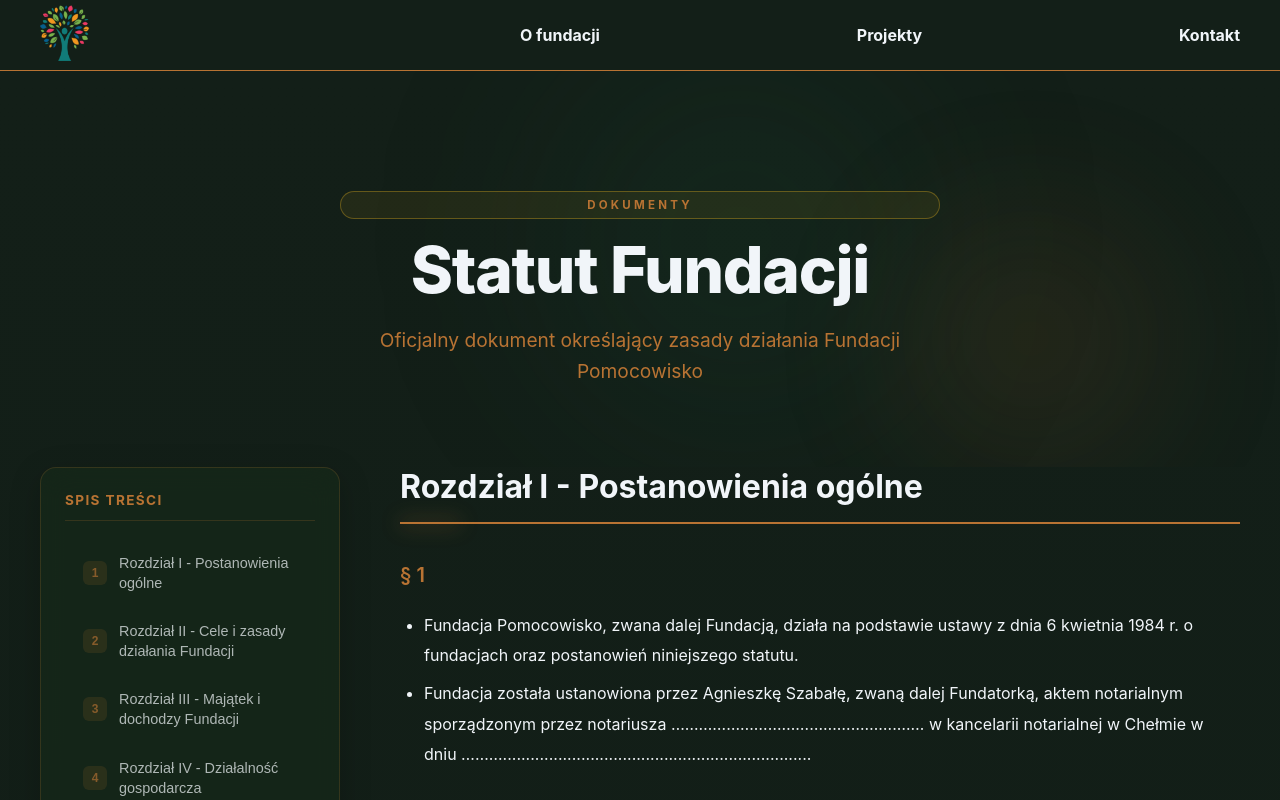
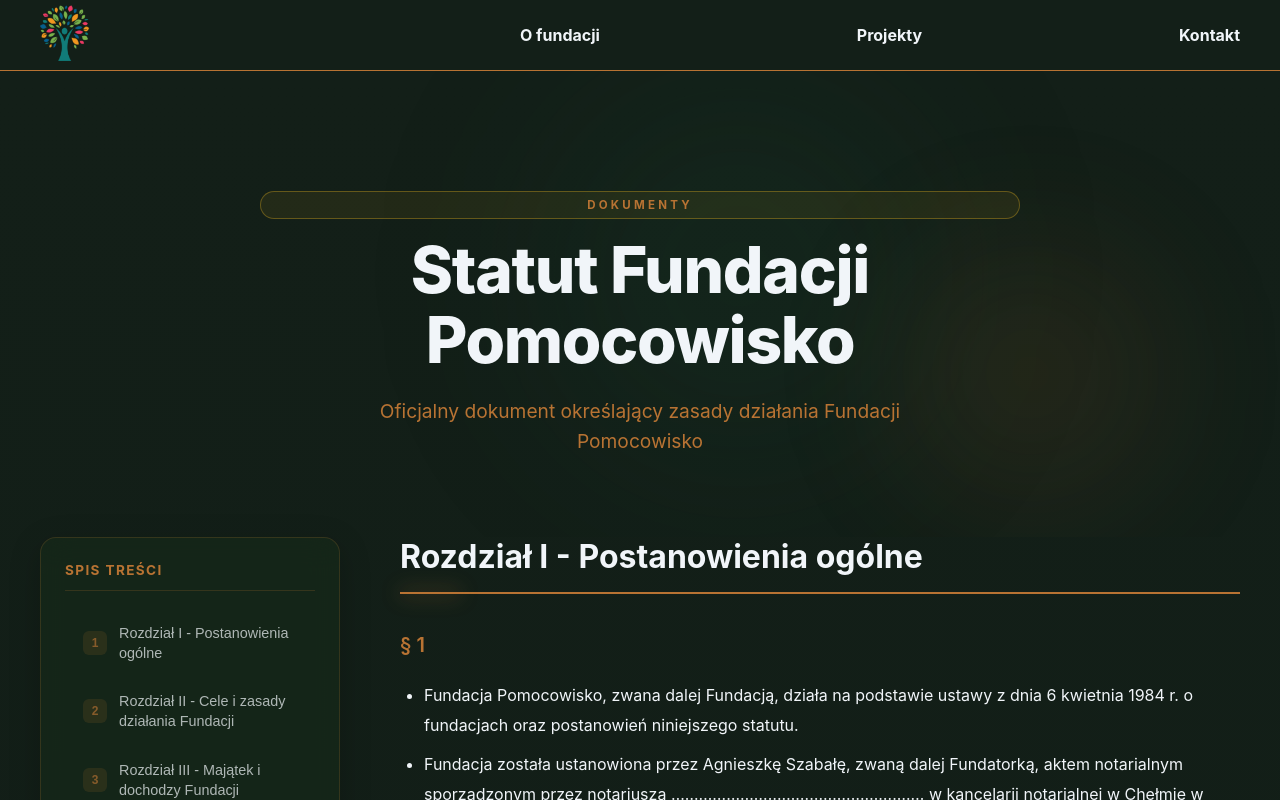
Before and after one commit to chudini-creator/pomocowisko, a React (Create React App) app: page /statut in a window 1280 px wide. Shown: the top 800 px of the page. Built offline with nearby package versions, Linux system fonts and the light colour scheme.

Commit message:
Update Statute.jsx

```diff
--- a/src/pages/Statute/Statute.jsx
+++ b/src/pages/Statute/Statute.jsx
@@ -1,5 +1,6 @@
 import { useEffect, useState } from 'react';
 import { useLocation } from 'react-router-dom';
+import { Helmet } from 'react-helmet-async';
 import './Statute.css';
 
 const STATUTE_SECTIONS = [
@@ -337,10 +338,15 @@
 
     return (
         <div className="Statute">
+            <Helmet>
+                <title>Statut i Dokumenty Fundacji | Fundacja Pomocowisko</title>
+                <meta name="description" content="Zapoznaj się ze statutem Fundacji Pomocowisko. Działamy w pełni transparentnie i jawnie. Sprawdź formalne zasady naszego funkcjonowania." />
+                <meta property="og:title" content="Statut i Dokumenty Fundacji | Fundacja Pomocowisko" />
+            </Helmet>
             <div className="statute-hero">
                 <div className="statute-hero__content">
                     <span className="eyebrow">Dokumenty</span>
-                    <h1 className="statute-hero__title">Statut Fundacji</h1>
+                    <h1 className="statute-hero__title">Statut Fundacji Pomocowisko</h1>
                     <p className="statute-hero__subtitle">
                         Oficjalny dokument określający zasady działania Fundacji Pomocowisko
                     </p>
```
